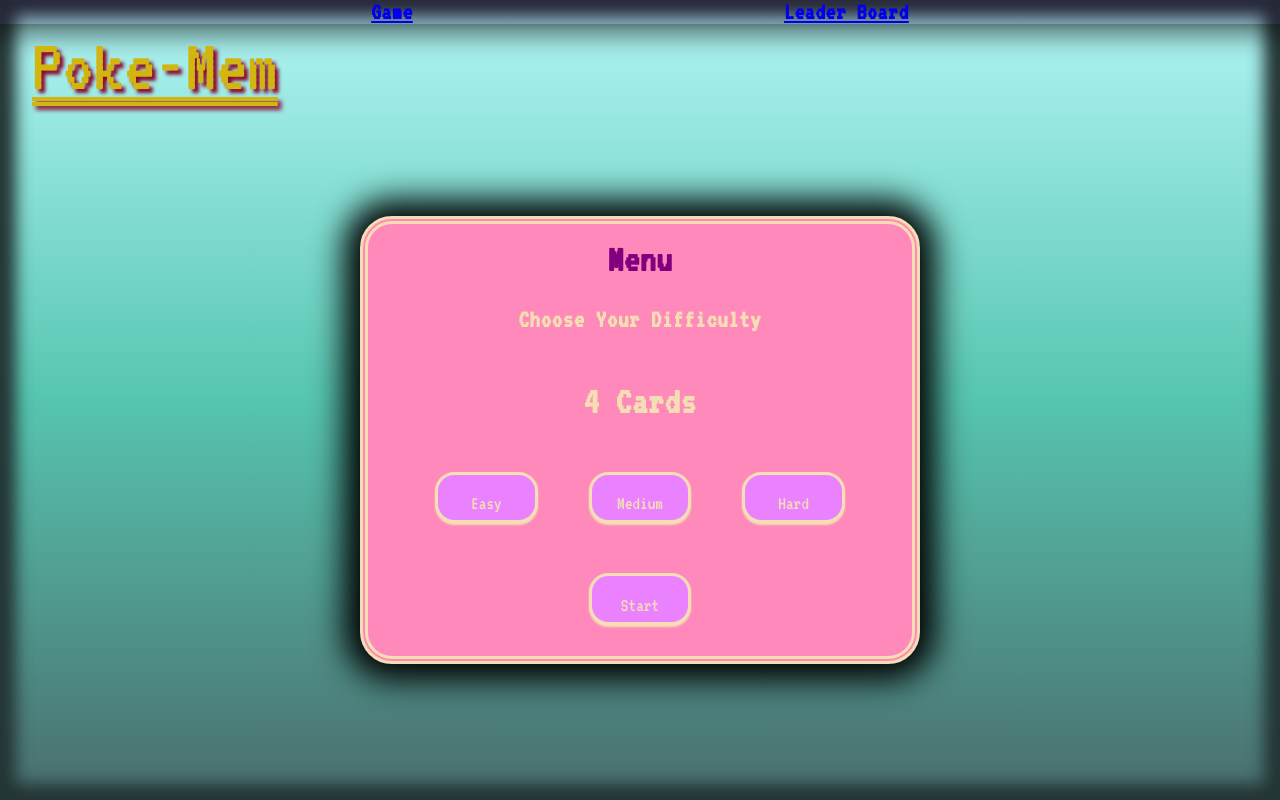
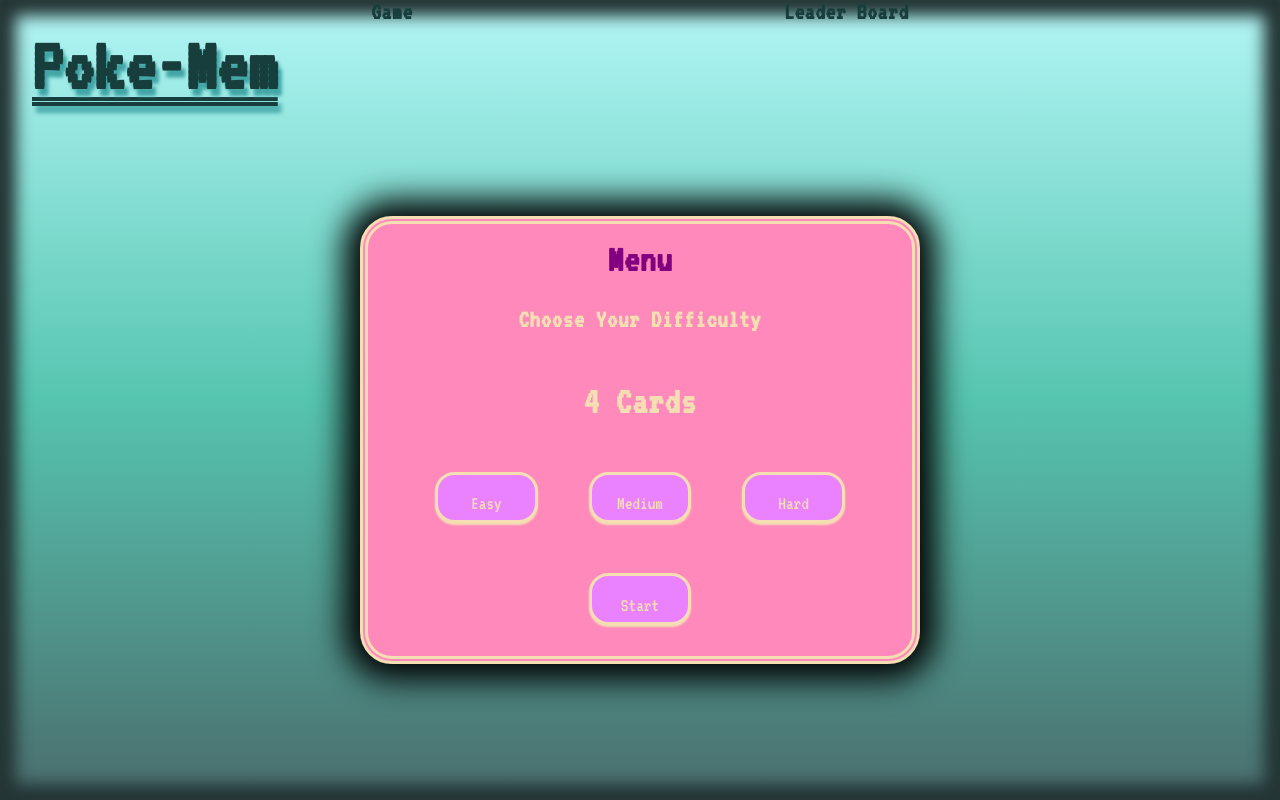
Before and after one commit to aamcn/memory-game, a React (Vite) app: page /memory-game/game-page in a window 1280 px wide. Built offline with nearby package versions, Linux system fonts and the light colour scheme.

Commit message:
Style: Update color scheme of Header component and children

```diff
--- a/src/components/Header/header.module.css
+++ b/src/components/Header/header.module.css
@@ -18,19 +18,18 @@
 }
 
 .gameTitle {
-  color: rgb(211, 181, 15);
-  text-shadow: rgb(138, 5, 45) 0.05em 0.09em 0.05em;
-  text-decoration-color: red;
+  color: rgb(24, 61, 61);
+  text-shadow: rgb(65, 165, 165) 0.05em 0.09em 0.05em;
   text-decoration: double;
   text-decoration-line: underline;
   text-decoration-thickness: 0.05em;
   text-underline-offset: 0.1em;
+    font-weight: 600;
 }
 
 @media screen and (min-width: 768px) {
   .gameTitle {
     font-size: 9vw;
-    text-shadow: rgb(138, 5, 45) 0.05em 0.05em 0.05em;
   }
 }
 
@@ -39,7 +38,6 @@
     grid-column: 1;
     grid-row: 1;
     font-size: 6vw;
-    text-shadow: rgb(138, 5, 45) 0.05em 0.05em 0.05em;
   }
 
   .titleContainer{
--- a/src/components/navBar/navBar.module.css
+++ b/src/components/navBar/navBar.module.css
@@ -2,8 +2,12 @@
   display: flex;
   justify-content: space-evenly;
   align-items: center;
-  background-color: rgba(42, 7, 62, 0.274);
   color: wheat;
-  box-shadow: 0px 0px 1em 0.5em rgba(0, 0, 0, 0.5);
+  font-weight: 1000;
   font-size: 3vh;
 }
+
+a {
+  text-decoration: none;
+  color: rgb(24, 61, 61);
+}
```
